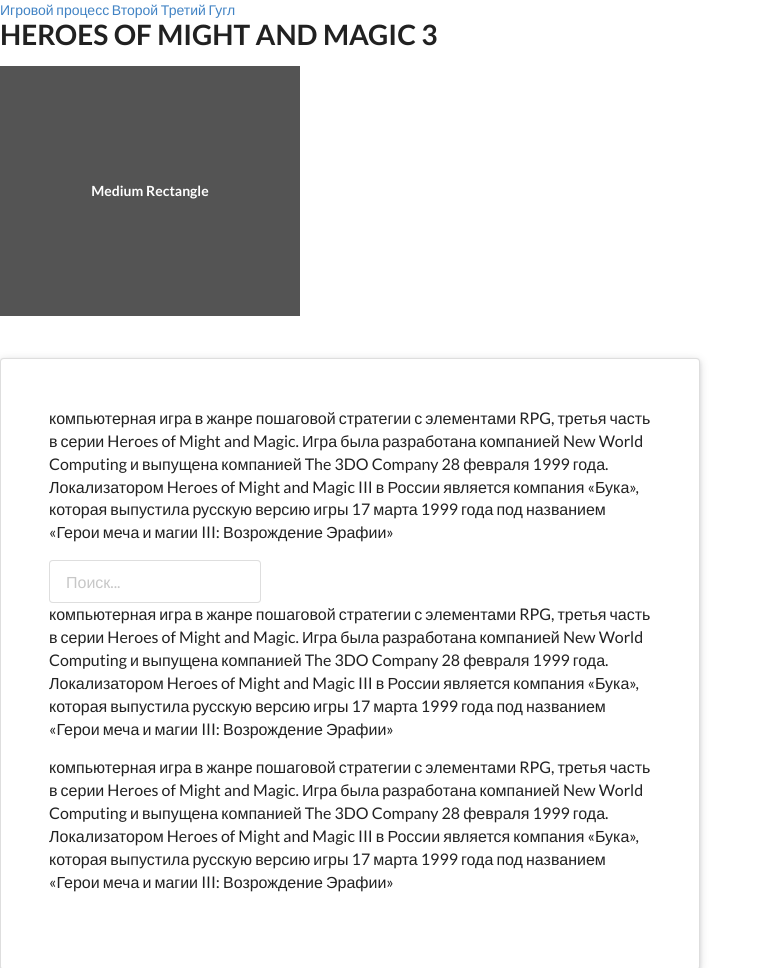
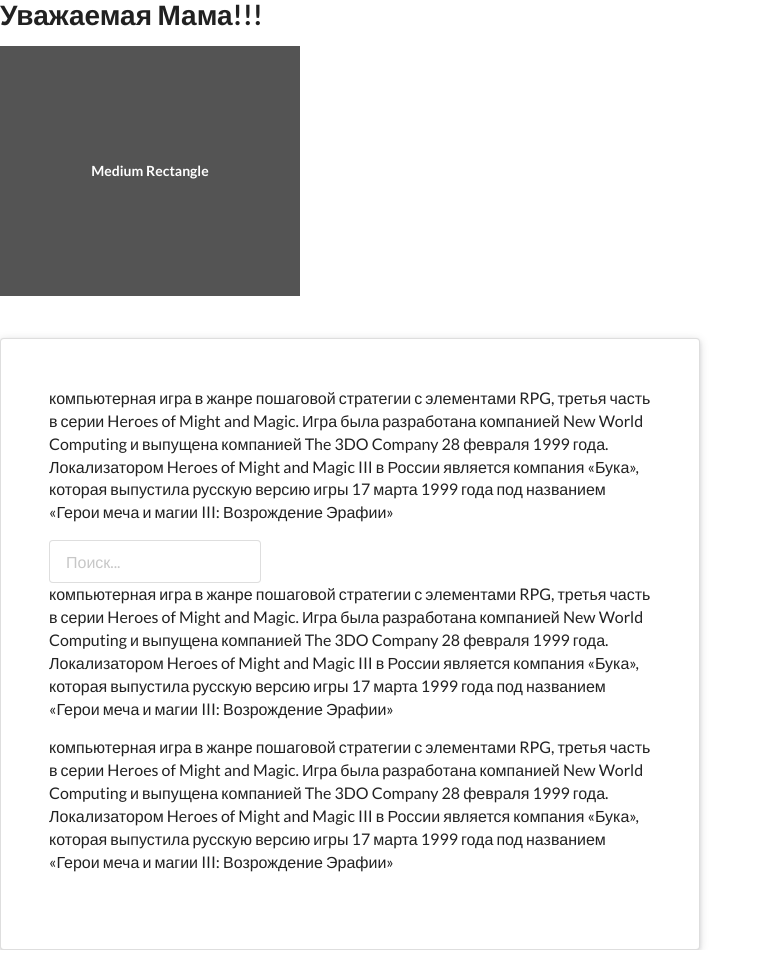
Before and after one commit to Winett/Winett.github.io, a plain HTML site: page index.html in a window 1280 px wide. Shown: the whole page, without its empty margins (0-766 px from the left). Drawn offline with nearby package versions, Linux system fonts and the light colour scheme; a web font is replaced by a local one.

Commit message:
Update index.html

```diff
--- a/index.html
+++ b/index.html
@@ -9,18 +9,12 @@
     crossorigin="anonymous"></script>
   <script src="./semantic.min.js"></script>
   <title>
-  odnako_zdraste!
+  Mama!
   </title>
 </head>
 <body>
-  <header>
-    <a href="#1">Игровой процесс</a>
-    <a href="#2">Второй</a>
-    <a href="#3">Третий</a>
-    <a href="google.com">Гугл</a>
-  </header>
   <main>
-    <h1 class="ui header">HEROES OF MIGHT AND MAGIC 3</h1>
+    <h1 class="ui header">Уважаемая Мама!!!</h1>
     <div class="ui medium rectangle test ad" data-text="Medium Rectangle"></div>
     <i class="angle double right icon"></i>
     <div class="ui raised very padded text container segment">
```
